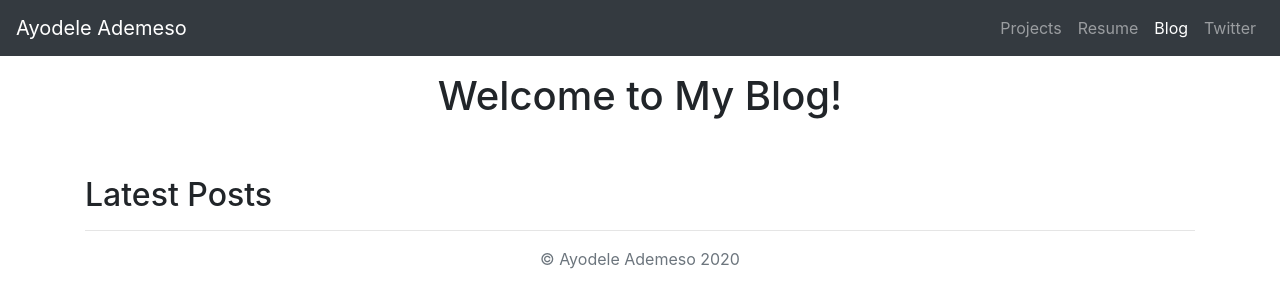
After one commit to ayodele-ademeso/portfolio, a Django app: page /blog/ in a window 1280 px wide. The commit adds this page. Shown: the top 308 px of the page. Run offline with Django 3.2, Linux system fonts and the light colour scheme; data that the repository does not hold is empty; some libraries are stand-ins or nearby versions.

Commit message:
created the static folders and and templates for blog app

```diff
--- /dev/null
+++ b/blog/templates/blog/allblogs.html
@@ -0,0 +1,80 @@
+
+<!doctype html>
+<html lang="en">
+  <head>
+    {% load static %}
+    <meta charset="utf-8">
+    <meta name="viewport" content="width=device-width, initial-scale=1, shrink-to-fit=no">
+    <meta name="description" content="">
+    <meta name="author" content="Mark Otto, Jacob Thornton, and Bootstrap contributors">
+    <meta name="generator" content="Jekyll v4.0.1">
+    <title>Ayodele's Blog</title>
+
+    <!-- Bootstrap core CSS -->
+    <link rel="stylesheet" href="https://stackpath.bootstrapcdn.com/bootstrap/4.5.0/css/bootstrap.min.css" integrity="sha384-9aIt2nRpC12Uk9gS9baDl411NQApFmC26EwAOH8WgZl5MYYxFfc+NcPb1dKGj7Sk" crossorigin="anonymous">
+
+    <style>
+      .bd-placeholder-img {
+        font-size: 1.125rem;
+        text-anchor: middle;
+        -webkit-user-select: none;
+        -moz-user-select: none;
+        -ms-user-select: none;
+        user-select: none;
+      }
+
+      @media (min-width: 768px) {
+        .bd-placeholder-img-lg {
+          font-size: 3.5rem;
+        }
+      }
+    </style>
+    <!-- Custom styles for this template -->
+    <link href="album.css" rel="stylesheet">
+  </head>
+  <body>
+    <header>
+        <nav class="navbar navbar-expand-lg navbar-dark bg-dark">
+        <a class="navbar-brand" href="{% url 'home' %}">Ayodele Ademeso</a>
+        <button class="navbar-toggler" type="button" data-toggle="collapse" data-target="#navbarNavAltMarkup" aria-controls="navbarNavAltMarkup" aria-expanded="false" aria-label="Toggle navigation">
+            <span class="navbar-toggler-icon"></span>
+        </button>
+            <div class="collapse navbar-collapse" id="navbarNavAltMarkup">
+                <div class="navbar-nav ml-auto">
+                <a class="nav-item nav-link" href={% url 'home' %}>Projects</a>
+                <a class="nav-item nav-link" href={% static 'Ayodele Ademeso.pdf' %}>Resume</a>
+                <a class="nav-item nav-link active" href="{% url 'blog' %}">Blog</a>
+                <a class="nav-item nav-link" href='https://twitter.com/seven02_'>Twitter</a>
+                </div>
+            </div>
+        </nav>
+    </header>
+
+<main role="main">
+    <div class="container">
+    <h1 class="text-center pt-3"> Welcome to My Blog! </h1>
+    <br />
+    <br />
+    <h2>Latest Posts</h2>
+    <hr />
+        <div class="column">
+            {% for blog in blogs.all %}
+                    <a href="{% url 'detail' blog.id%}"><h3>{{ blog.title }}</h3></a>
+                    {{ blog.pubdate_pretty }}
+                    <br />
+                    <img class="img-fluid" src="{{ blog.postmedia.url }}" height=200 width=200/>
+                    <br />
+                    <p>{{ blog.summary }}</p>
+            {% endfor %}
+        </div>
+    </div>
+</main>
+
+<footer class="text-muted">
+  <div class="container text-center">
+    <p>© Ayodele Ademeso {% now "Y" %}</p>
+  </div>
+</footer>
+<script src="https://code.jquery.com/jquery-3.5.1.slim.min.js" integrity="sha384-DfXdz2htPH0lsSSs5nCTpuj/zy4C+OGpamoFVy38MVBnE+IbbVYUew+OrCXaRkfj" crossorigin="anonymous"></script>
+      </body>
+</html>
--- /dev/null
+++ b/blog/urls.py
@@ -0,0 +1,8 @@
+from django.urls import path
+from . import views
+
+
+urlpatterns = [
+    path('', views.allblogs, name='blog'),
+    path('<int:blog_id>', views.detail, name='detail'),
+]
--- a/blog/views.py
+++ b/blog/views.py
@@ -1,3 +1,11 @@
-from django.shortcuts import render
+from django.shortcuts import render, get_object_or_404
+from .models import Blog
 
 # Create your views here.
+def allblogs(request):
+    blogs = Blog.objects
+    return render(request, 'blog/allblogs.html', {'blogs':blogs})
+
+def detail(request, blog_id):
+    blogdetail = get_object_or_404(Blog, pk=blog_id)
+    return render(request, 'blog/detail.html', {'blog':blogdetail})
--- a/portfolio/settings.py
+++ b/portfolio/settings.py
@@ -119,6 +119,11 @@ USE_TZ = True
 # Static files (CSS, JavaScript, Images)
 # https://docs.djangoproject.com/en/3.0/howto/static-files/
 
+STATICFILES_DIRS = [
+    os.path.join(BASE_DIR, 'portfolio/static')
+]
+
+STATIC_ROOT = os.path.join(BASE_DIR, 'static')
 STATIC_URL = '/static/'
 MEDIA_ROOT = os.path.join(BASE_DIR, 'media')
 MEDIA_URL = '/media/'
--- a/portfolio/urls.py
+++ b/portfolio/urls.py
@@ -14,7 +14,7 @@ Including another URLconf
     2. Add a URL to urlpatterns:  path('blog/', include('blog.urls'))
 """
 from django.contrib import admin
-from django.urls import path
+from django.urls import path, include
 from django.conf import settings
 from django.conf.urls.static import static
 import jobs.views
@@ -22,5 +22,5 @@ import jobs.views
 urlpatterns = [
     path('admin/', admin.site.urls),
     path('', jobs.views.home, name='home'),
-
+    path('blog/', include('blog.urls'))
 ] + static(settings.MEDIA_URL, document_root=settings.MEDIA_ROOT)
```
Also changed, not shown: blog/models.py (+10 -0 lines), blog/templates/blog/detail.html (added, +71 -0 lines), jobs/templates/jobs/home.html (+7 -5 lines), 2 other files.
